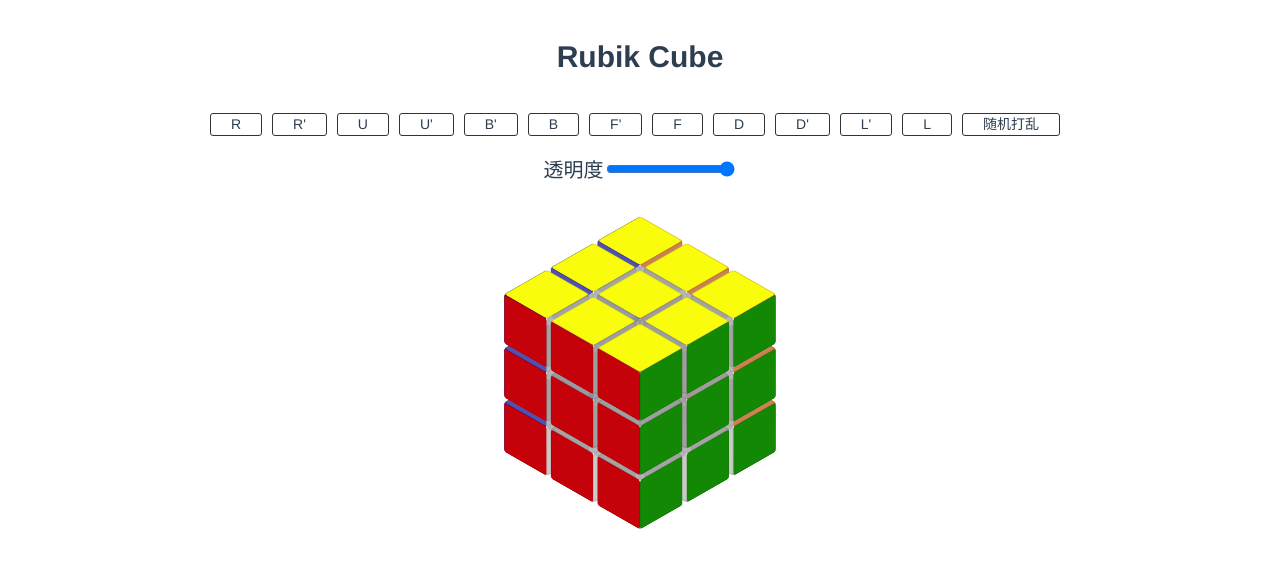
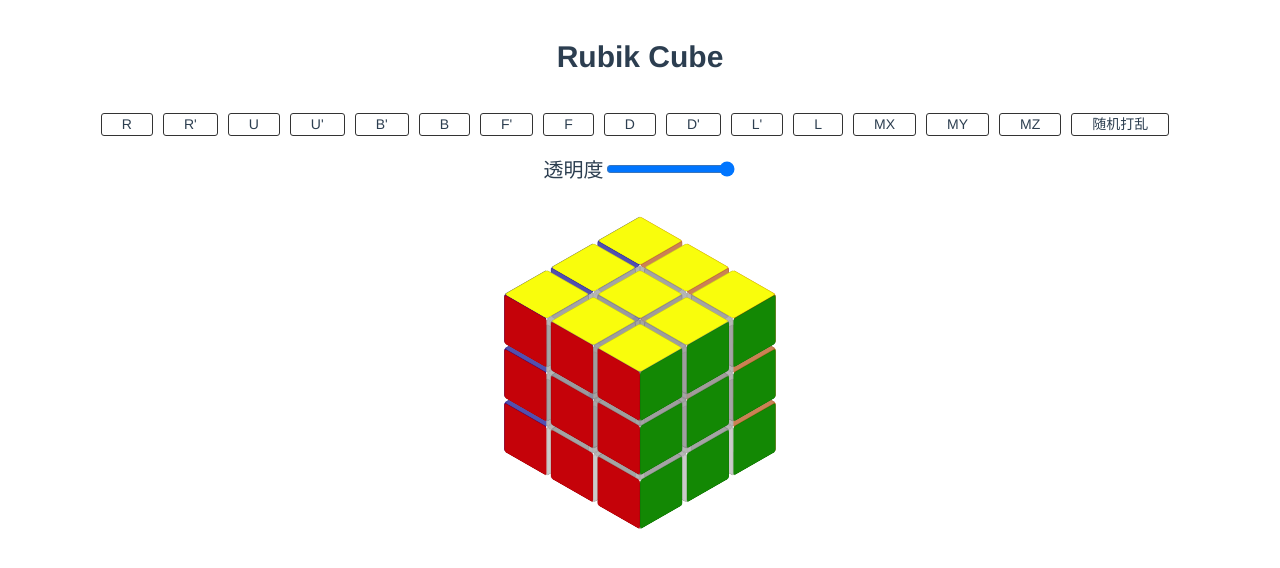
Before and after one commit to lovelyBug/cube, a Vue app: page / in a window 1280 px wide. Shown: the top 568 px of the page. Built offline with nearby package versions, Linux system fonts and the light colour scheme.

Commit message:
增加魔方围绕中间线转功能

```diff
--- a/src/components/CubeCore.vue
+++ b/src/components/CubeCore.vue
@@ -14,6 +14,9 @@
     <div class="button" @click="rotate('d', -1)">D'</div>
     <div class="button" @click="rotate('l', 1)">L'</div>
     <div class="button" @click="rotate('l', -1)">L</div>
+    <div class="button" @click="rotate('mx', 1)">MX</div>
+    <div class="button" @click="rotate('my', 1)">MY</div>
+    <div class="button" @click="rotate('mz', 1)">MZ</div>
     <div class="button" @click="randomRotate(25,true)">随机打乱</div>
   </div>
   <div class="opacity-set">
@@ -109,6 +112,18 @@ export default {
         case 'b':
           coordinate = 'x';
           position = 1;
+          break
+        case 'mx':
+          coordinate = 'x';
+          position = 2;
+          break
+        case 'my':
+          coordinate = 'y';
+          position = 2;
+          break
+        case 'mz':
+          coordinate = 'z';
+          position = 2;
           break
         default:
           console.log('error direction')
```
